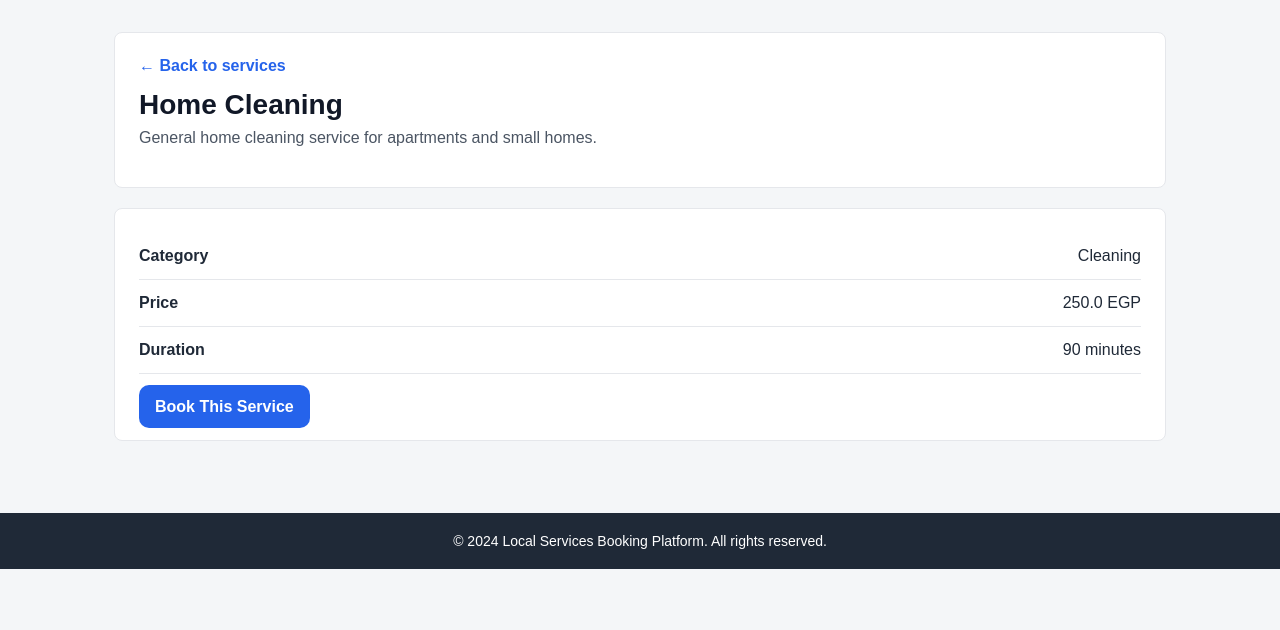
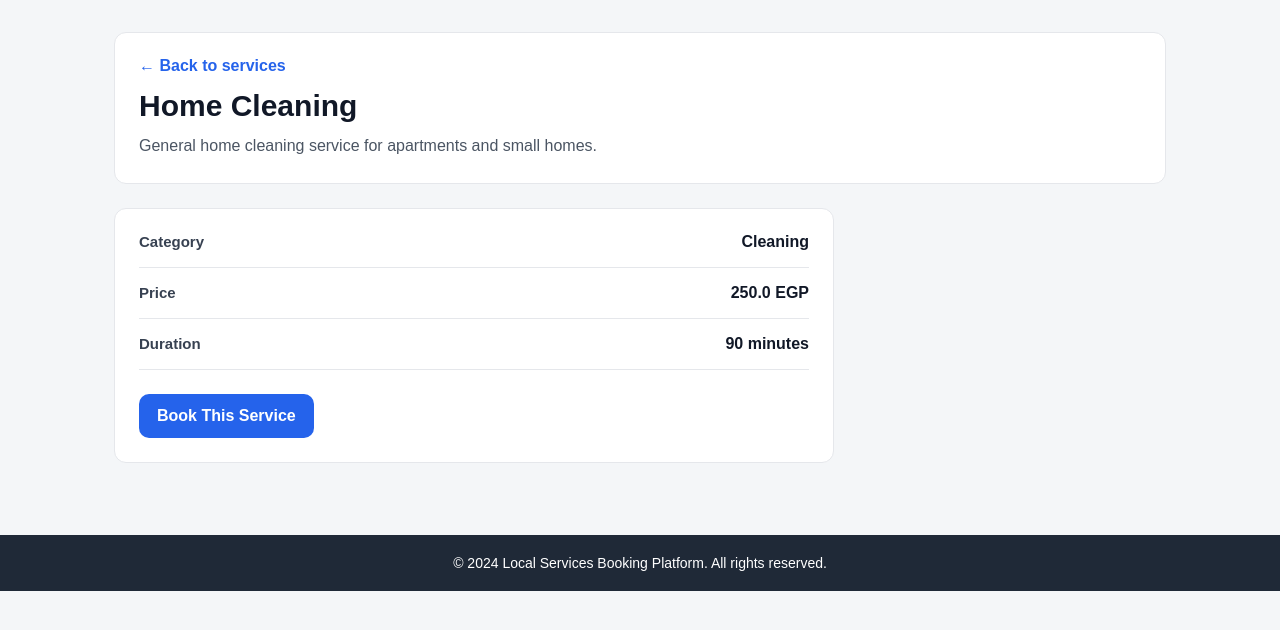
Before and after one commit to mostafa2742002/Local-Services-Booking-Platform, a Flask app: page /services/11111111-1111-1111-1111-111111111111 in a window 1280 px wide. Shown: the part 56-686 px from the top of the page. Run offline with Flask 3, Linux system fonts and the light colour scheme; the visitor is signed in with stand-in values (Sample User, id 1); some libraries are stand-ins or nearby versions.

Commit message:
Add service details styles and update stylesheet reference for improved UI

```diff
--- a/app/static/css/service/service_details.css
+++ b/app/static/css/service/service_details.css
@@ -0,0 +1,106 @@
+.page-header {
+    background: #ffffff;
+    border: 1px solid #e5e7eb;
+    border-radius: 12px;
+    padding: 24px;
+    margin-bottom: 24px;
+}
+
+.back-link {
+    display: inline-block;
+    margin-bottom: 14px;
+    color: #2563eb;
+    font-weight: 700;
+}
+
+.back-link:hover {
+    color: #1d4ed8;
+}
+
+.page-header h1 {
+    margin: 0 0 10px;
+    font-size: 30px;
+    color: #111827;
+}
+
+.page-header p {
+    margin: 0;
+    max-width: 760px;
+    color: #4b5563;
+    font-size: 16px;
+    line-height: 1.6;
+}
+
+.details-card {
+    background: #ffffff;
+    border: 1px solid #e5e7eb;
+    border-radius: 12px;
+    padding: 24px;
+    max-width: 720px;
+}
+
+.details-row {
+    display: flex;
+    justify-content: space-between;
+    align-items: center;
+    gap: 24px;
+    padding: 16px 0;
+    border-bottom: 1px solid #e5e7eb;
+}
+
+.details-row:first-child {
+    padding-top: 0;
+}
+
+.details-row strong {
+    color: #374151;
+    font-size: 15px;
+}
+
+.details-row span {
+    color: #111827;
+    font-weight: 700;
+    text-align: right;
+}
+
+.details-actions {
+    margin-top: 24px;
+}
+
+.primary-btn {
+    display: inline-block;
+    border: none;
+    background: #2563eb;
+    color: #ffffff;
+    padding: 13px 18px;
+    border-radius: 10px;
+    font-size: 16px;
+    font-weight: 700;
+    cursor: pointer;
+}
+
+.primary-btn:hover {
+    background: #1d4ed8;
+}
+
+@media (max-width: 640px) {
+    .page-header,
+    .details-card {
+        padding: 18px;
+    }
+
+    .details-row {
+        align-items: flex-start;
+        flex-direction: column;
+        gap: 6px;
+    }
+
+    .details-row span {
+        text-align: left;
+    }
+
+    .primary-btn {
+        width: 100%;
+        text-align: center;
+    }
+}
--- a/app/templates/services/details.html
+++ b/app/templates/services/details.html
@@ -1,7 +1,7 @@
 {% extends "base.html" %}
 
 {% block styles %}
-    <link rel="stylesheet" href="{{ url_for('static', filename='css/services.css') }}">
+    <link rel="stylesheet" href="{{ url_for('static', filename='css/service/service_details.css') }}">
 {% endblock %}
 
 {% block content %}
```
